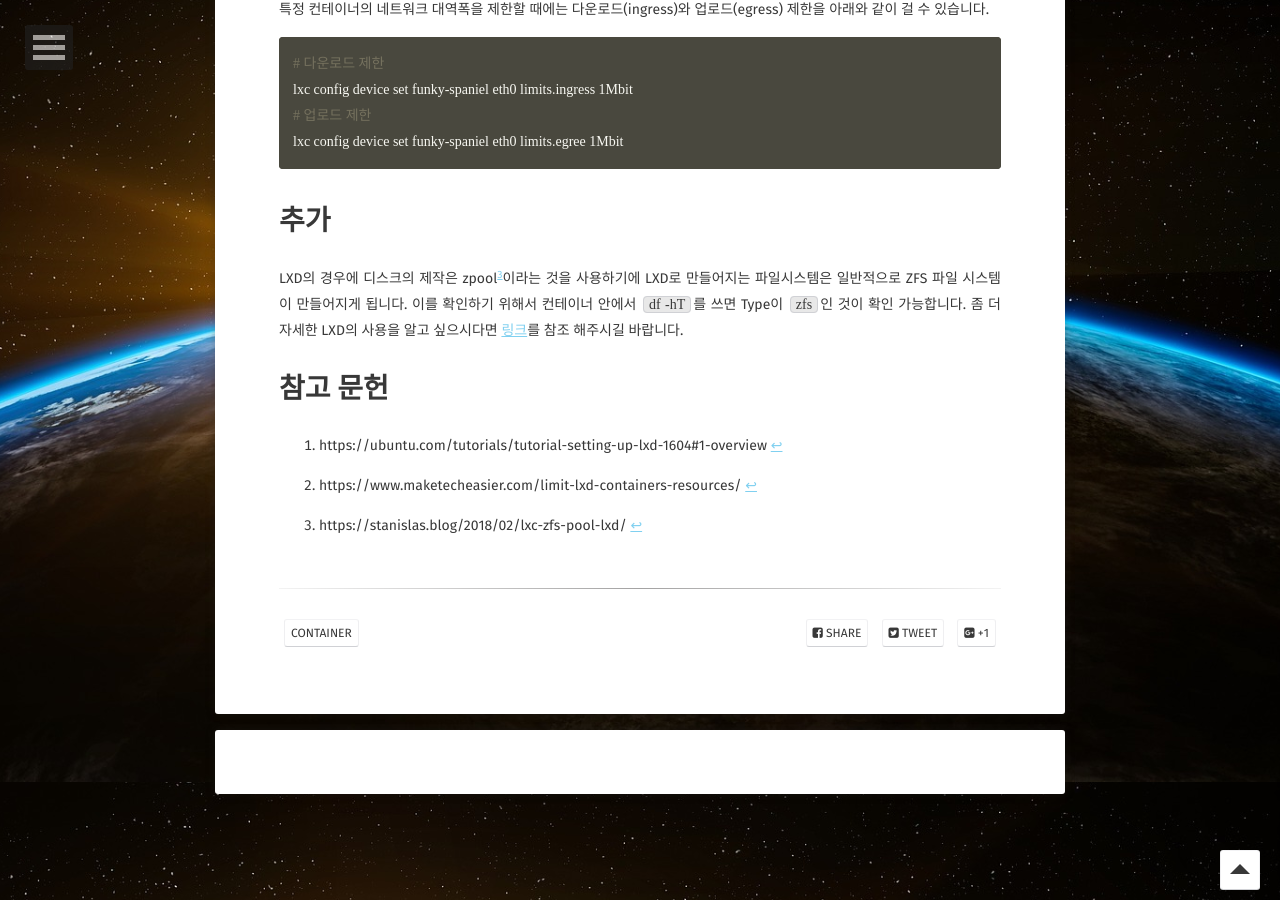
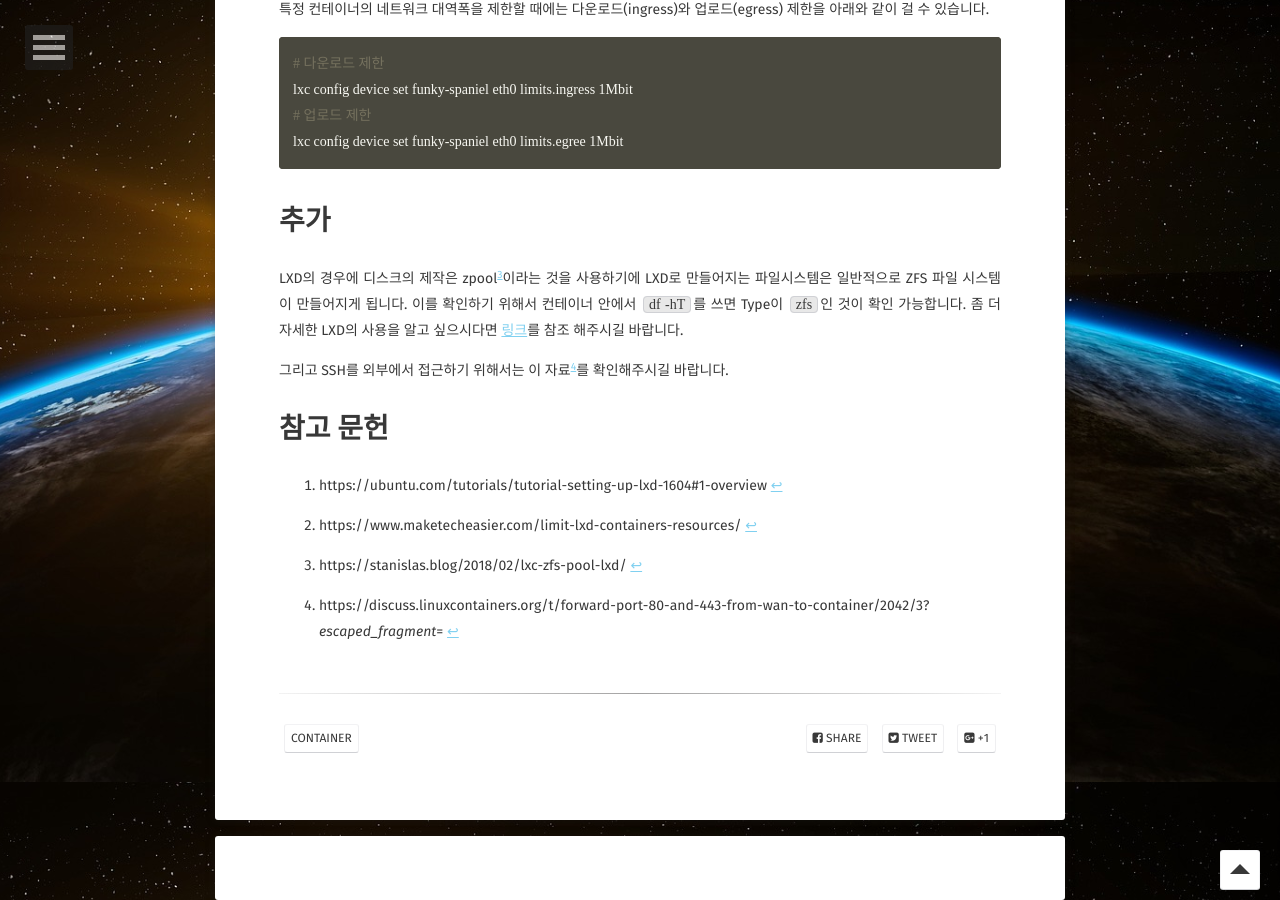
Before and after one commit to BlaCkinkGJ/blackinkgj.github.io, a Jekyll site: the page built from _posts/2020-LXC/2020-06-29-LXD.md, in a window 1280 px wide and 900 px high, scrolled down 3718 px. Built offline with Jekyll 4.4.1, drawn with Linux system fonts in a browser that asks for light colours; some web fonts are replaced; comment, search, counter and statistics services are not loaded.

Commit message:
Update 2020-06-29-LXD.md

```diff
--- a/_posts/2020-LXC/2020-06-29-LXD.md
+++ b/_posts/2020-LXC/2020-06-29-LXD.md
@@ -159,6 +159,8 @@ lxc config device set funky-spaniel eth0 limits.egree 1Mbit
 
 LXD의 경우에 디스크의 제작은 zpool[^3]이라는 것을 사용하기에 LXD로 만들어지는 파일시스템은 일반적으로 ZFS 파일 시스템이 만들어지게 됩니다. 이를 확인하기 위해서 컨테이너 안에서 `df -hT`를 쓰면 Type이 `zfs`인 것이 확인 가능합니다. 좀 더 자세한 LXD의 사용을 알고 싶으시다면 [링크](https://lxd.readthedocs.io/en/latest/)를 참조 해주시길 바랍니다.
 
+그리고 SSH를 외부에서 접근하기 위해서는 이 자료[^4]를 확인해주시길 바랍니다.
+
 
 
 # 참고 문헌
@@ -166,3 +168,4 @@ LXD의 경우에 디스크의 제작은 zpool[^3]이라는 것을 사용하기
 [^1]: https://ubuntu.com/tutorials/tutorial-setting-up-lxd-1604#1-overview
 [^2]: https://www.maketecheasier.com/limit-lxd-containers-resources/
 [^3]: https://stanislas.blog/2018/02/lxc-zfs-pool-lxd/
+[^4]: https://discuss.linuxcontainers.org/t/forward-port-80-and-443-from-wan-to-container/2042/3?_escaped_fragment_=
```
